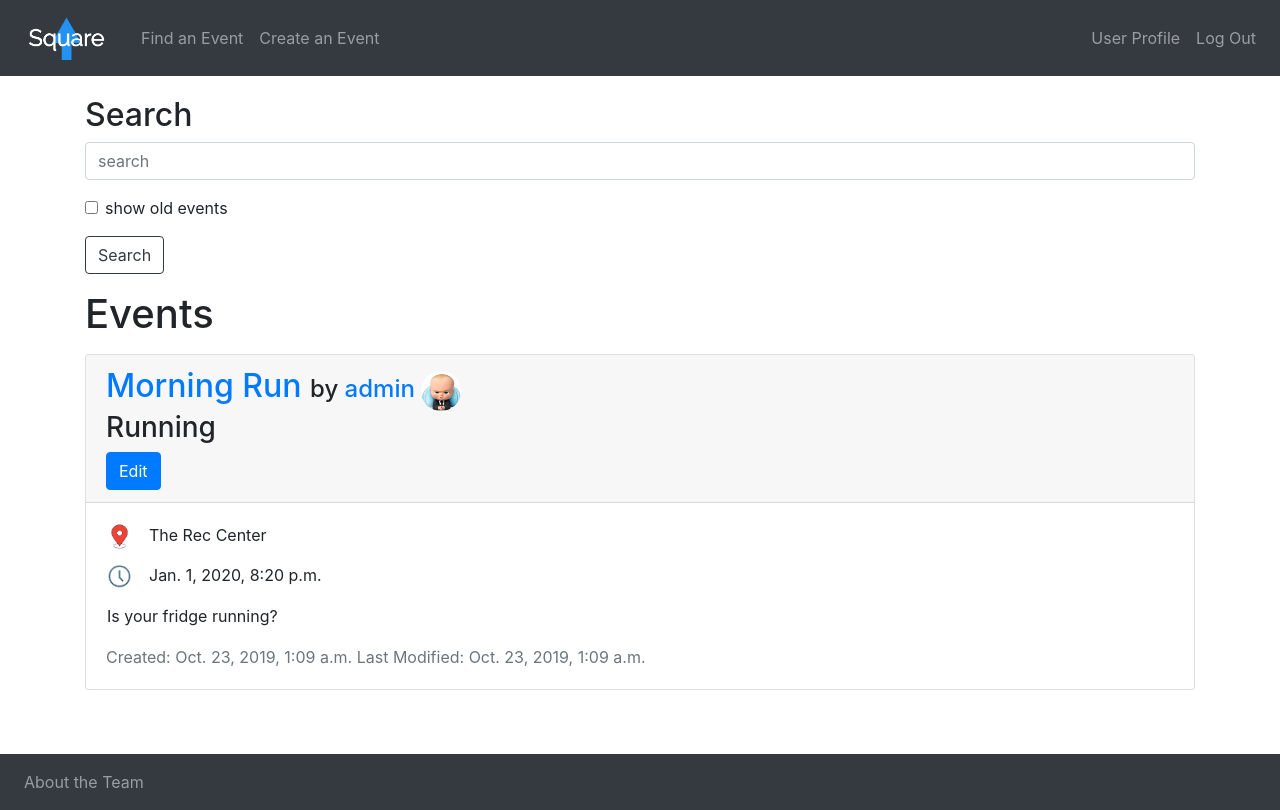
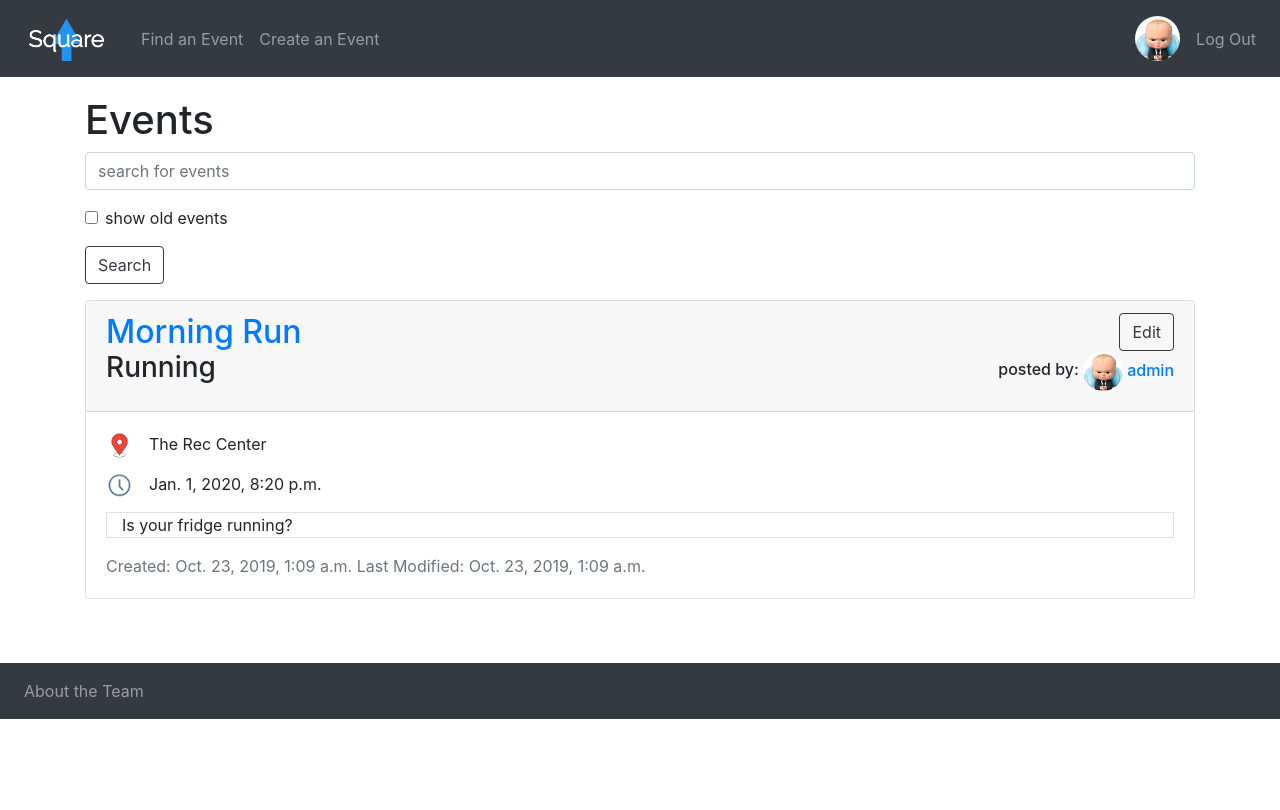
Before and after one commit to royceschultz/Square-Up-Events, a Django app: page / in a window 1280 px wide. After the commit the page ends 719 px from the top, so only its background shows below. Run offline with Django 3.2, Linux system fonts and the light colour scheme; a user stored in the database is signed in; data comes from the database, SQL or seed files in the repository; some libraries are stand-ins or nearby versions.

Commit message:
additional style edits

```diff
--- a/events/forms.py
+++ b/events/forms.py
@@ -14,5 +14,5 @@ class EventForm(forms.ModelForm):
         }
 
 class SearchForm(forms.Form):
-    search = forms.CharField(label='',widget=forms.TextInput(attrs={'placeholder': 'search'}),max_length=100, required=False)
+    search = forms.CharField(label='',widget=forms.TextInput(attrs={'placeholder': 'search for events'}),max_length=100, required=False)
     show_old = forms.BooleanField(label='show old events', required=False)
--- a/events/templates/base.html
+++ b/events/templates/base.html
@@ -18,7 +18,7 @@
       <a class="navbar-brand" href="{%url 'home'%}">
         <img src="{% static "events/logo.png" %}" alt="" height="50px">
       </a>
-      <ul class="navbar-nav mr-auto">
+      <div class="navbar-nav mr-auto">
         <li class="nav-item">
           <a class="nav-link" href="{%url 'home'%}">Find an Event</a>
         </li>
@@ -26,10 +26,11 @@
           <a class="nav-link" href="{%url 'create event'%}">Create an Event</a>
         </li>
       </ul>
-      <div class="navbar-nav ml-auto pl-5">
+    </div>
+      <div class="navbar-nav">
         {% if user.is_authenticated %}
-          <a class="nav-link" href="{% url 'profile' user.id %}">User Profile</a>
-          <a class="nav-link" href="{% url 'logout' %}">Log Out</a>
+          <a class="my-auto nav-link" href="{% url 'profile' user.id %}"><img src="{{user.profile.image.url}}" class="rounded-circle" height="45px" alt=""></a>
+          <a class="my-auto nav-link" href="{% url 'logout' %}">Log Out</a>
         {% else %}
           <a class="nav-link" href="{% url 'register' %}">Register</a>
           <a class="nav-link" href="{% url 'login' %}">Log In</a>
--- a/events/templates/create_event.html
+++ b/events/templates/create_event.html
@@ -5,7 +5,7 @@
 <div class="container">
   <form action="" method="POST">
     {% csrf_token %}
-    <legend class="border-bottom mb-4">Create Event</legend>
+    <legend class="border-bottom mb-4">Event</legend>
     {{ form|crispy }}
     <div class="form-group">
       <input type="submit" class="btn btn-primary" name="" value="Save">
--- a/events/templates/home.html
+++ b/events/templates/home.html
@@ -2,39 +2,41 @@
 {% load static %}
 {% load crispy_forms_tags %}
   {%block content%}
-    <h2>Search</h2>
-      <form class="" action="{% url 'home'%}" method="post">
+    <h1 class="">Events</h1>
+    <form class="d-inline" action="{% url 'home'%}" method="post">
       {% csrf_token %}
       <fieldset>
         {{ form|crispy }}
       </fieldset>
-        <div class="form-group form-inline">
+      <div class="form-group">
         <button class="btn btn-outline-dark">Search</button>
       </div>
     </form>
-    <h1>Events</h1>
     {%for event in events%}
       <div class="card my-3">
         <div class="card-header">
           <h2 class="d-inline">
-            <a href="{% url 'event detail' event.id %}"> {{event.name|capfirst}} </a>
+            <a href="{% url 'event detail' event.id %}">{{event.name|capfirst}}</a>
           </h2>
-          <h4 class="d-inline">by
-            <a href="{% url 'profile' event.author.id %}">{{event.author}}</a>
-            <img src="{{ event.author.profile.image.url }}" class="rounded-circle" height="40px" alt="">
-          </h4>
-          <h3>{{event.category}}</h3>
 
           {% if event.author.id == user.id %}
-            <a class="btn btn-primary" href="{%url 'event edit' event.id%}">Edit</a>
+            <a class="btn btn-outline-dark float-right" href="{%url 'event edit' event.id%}">Edit</a>
 
           {% endif %}
+          <div class="">
+            <h3 class="mute d-inline">{{event.category}}</h3>
+            <h6 class="float-right inline"> posted by:
+              <a href="{% url 'profile' event.author.id %}"><img src="{{ event.author.profile.image.url }}" class="rounded-circle" height="40px" alt=""><span class="ml-1">{{event.author}}</span></a>
+            </h6>
+          </div>
+
+
         </div>
         <div class="card-body text-nowrap">
 
           <p class="card-text"><img src="{% static "events/location.png" %}" class="float-left" height="27px" alt=""><span class="ml-3">{{event.location}}</span></p>
           <p class="card-text"><img src="{% static "events/time.png" %}" class="float-left" height = "27px" alt=""> <span class="ml-3">{{event.event_date}}</span></p>
-          <p class="card-text border border-white">{{event.details}}</p>
+          <p class="card-text container border-gray border">{{event.details}}</p>
 
 
           <p class="card-text text-muted d-inline">Created: {{event.create_date}}</p>
```
Also changed, not shown: events/templates/event_detail.html (+15 -7 lines). Lines whose indentation alone changed are shown as unchanged.
